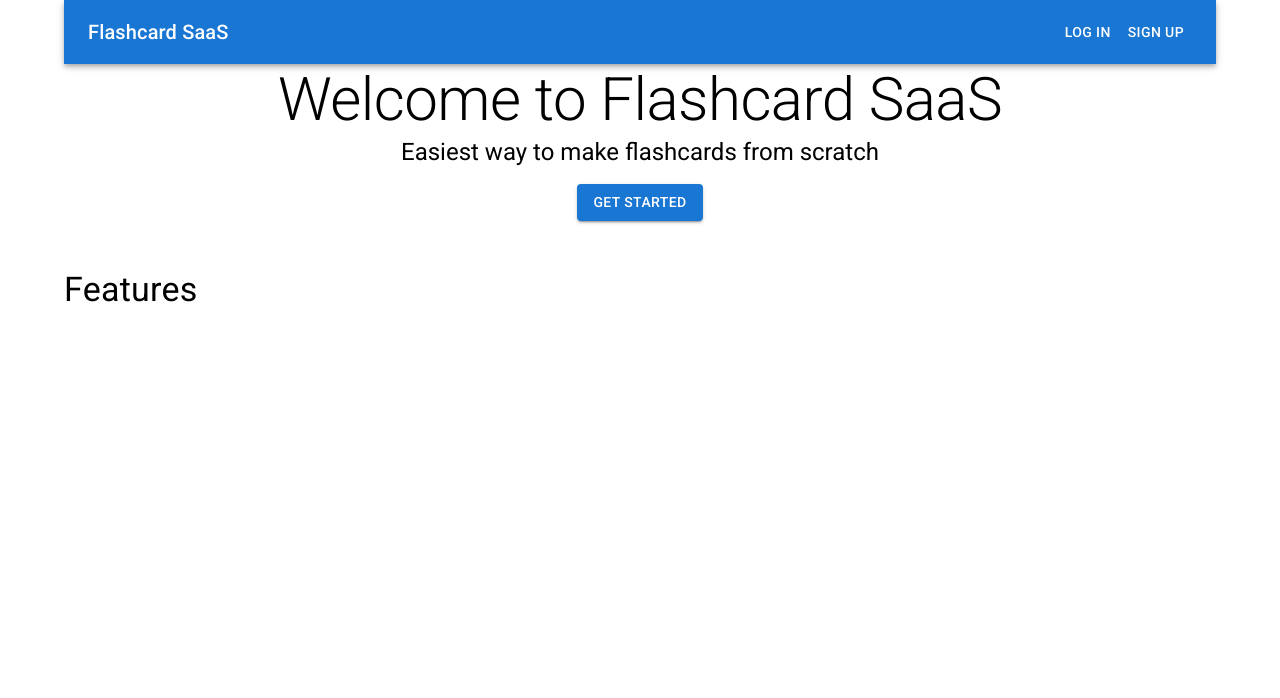
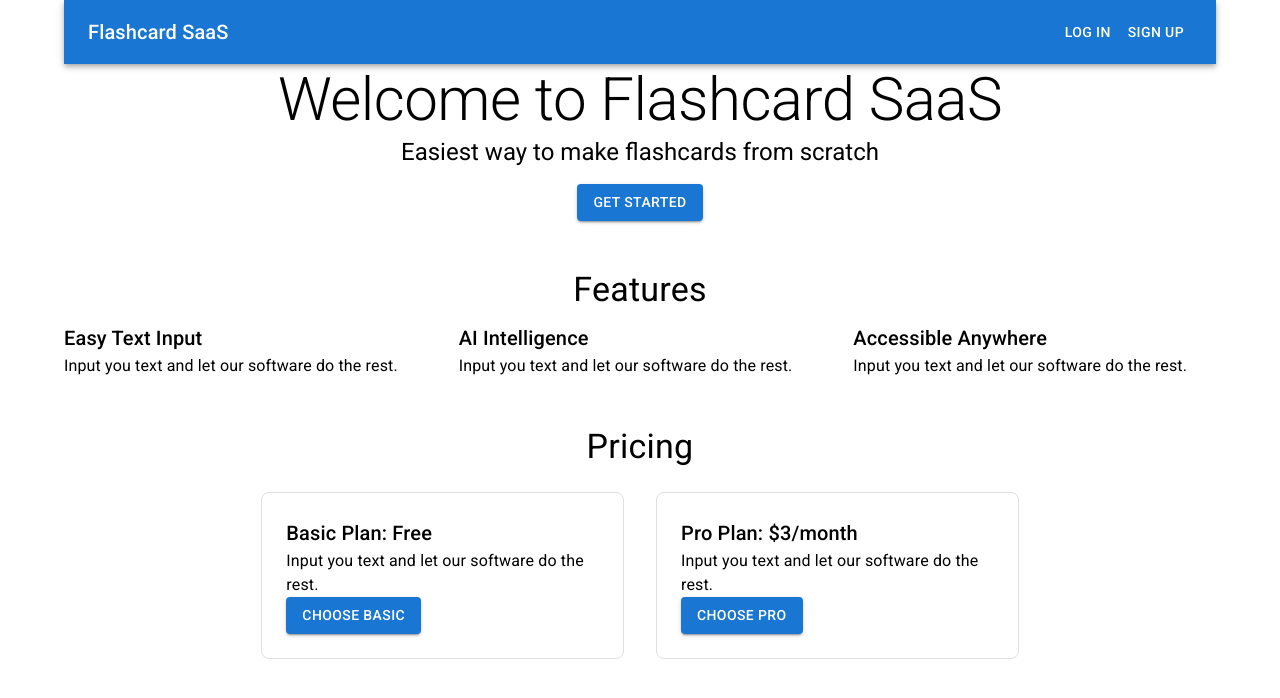
Before and after one commit to EsatAdiloglu/ai-flashcards, a Next.js app: page / in a window 1280 px wide. Shown: the top 698 px of the page. Built offline with nearby package versions, Linux system fonts and the light colour scheme; no server answers.

Commit message:
Added pricing components to main page.tsx file

```diff
--- a/app/page.tsx
+++ b/app/page.tsx
@@ -2,7 +2,7 @@ import Image from 'next/image';
 import styles from '../styles/Home.module.css';
 import getStripe from '@/utils/get-stripe'
 import {SignedIn, SignedOut, UserButton} from '@clerk/nextjs'
-import {AppBar, Box, Button, Container, Toolbar, Typography} from "@mui/material"
+import {AppBar, Box, Button, Container, Grid, Toolbar, Typography} from "@mui/material"
 import Head from 'next/head'
 
 export default function Home() {
@@ -38,12 +38,53 @@ export default function Home() {
                 <Button variant="contained" color = "primary" sx = {{mt:2}}>Get Started</Button>
             </Box>
 
-            <Box sx = {{my:6}}>
-                <Typography variant = "h4">
-                    Features
-                </Typography>
+            <Box sx={{my: 6}}>
+            <Typography variant="h4" component="h2" gutterBottom sx ={{textAlign: "center"}}>Features</Typography>
+            <Grid container spacing={4}>
+                <Grid item xs={12} md={4}>
 
+                    <Typography variant = "h6">Easy Text Input</Typography>
+                    <Typography>Input you text and let our software do the rest. </Typography>
+                </Grid>
+
+                <Grid item xs={12} md={4}>
+
+                <Typography variant = "h6">AI Intelligence</Typography>
+                <Typography>Input you text and let our software do the rest. </Typography>
+                </Grid>
+
+                <Grid item xs={12} md={4}>
+
+                <Typography variant = "h6">Accessible Anywhere</Typography>
+                <Typography>Input you text and let our software do the rest. </Typography>
+                </Grid>
+            </Grid>
             </Box>
+
+        <Box sx = {{my:6}}>
+            <Typography variant = "h4" sx={{mb: 3, textAlign: "center"}}>Pricing</Typography>
+            <Grid sx = {{display: "flex", alignItems: "center", justifyContent: "center"}}container spacing={4}>
+
+                <Grid item xs={12} md={4}>
+                <Box sx = {{p: 3, border: '1px solid', borderColor: 'grey.300', borderRadius: 2}}>
+                    <Typography variant = "h6">Basic Plan: Free</Typography>
+                    <Typography>Input you text and let our software do the rest. </Typography>
+
+                    <Button variant = "contained">Choose Basic</Button>
+                </Box>
+                </Grid>
+
+                <Grid item xs={12} md={4}>
+                <Box sx = {{p: 3, border: '1px solid', borderColor: 'grey.300', borderRadius: 2}}>
+                    <Typography variant = "h6">Pro Plan: $3/month</Typography>
+                    <Typography>Input you text and let our software do the rest. </Typography>
+
+                    <Button variant = "contained">Choose Pro</Button>
+                    </Box>
+                </Grid>
+
+            </Grid>
+        </Box>
 
         </Container>
     );
```
